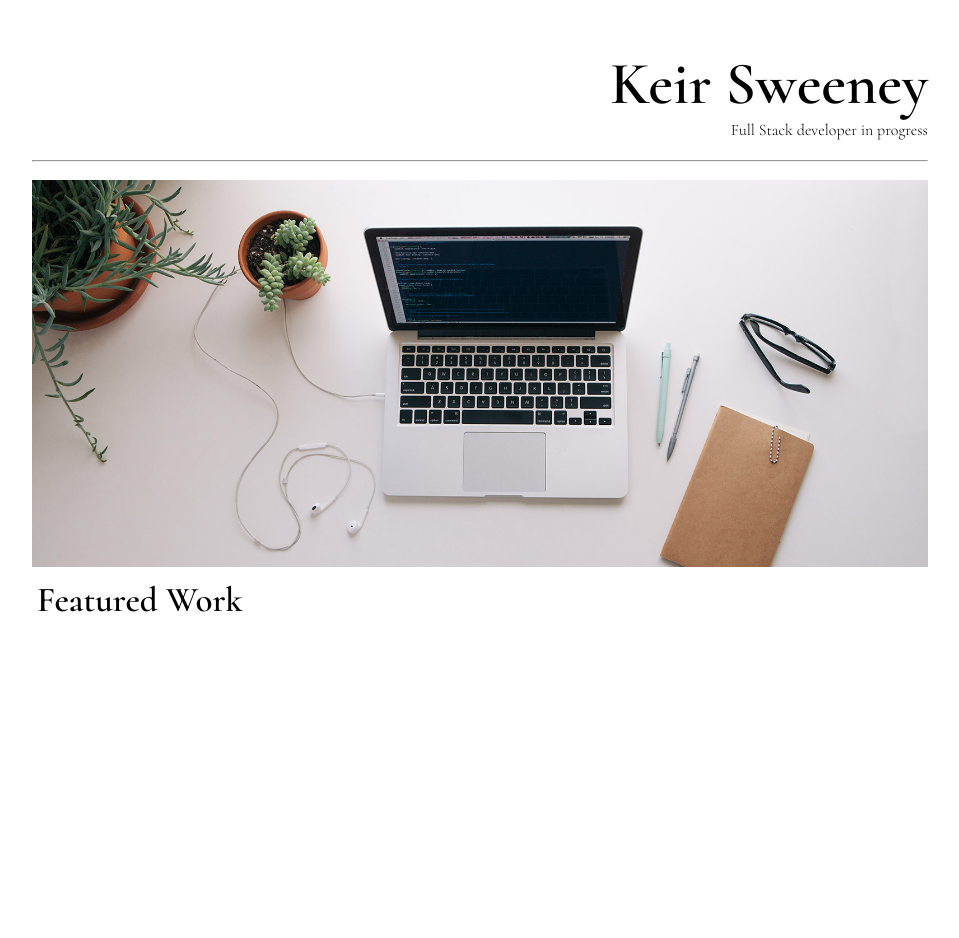
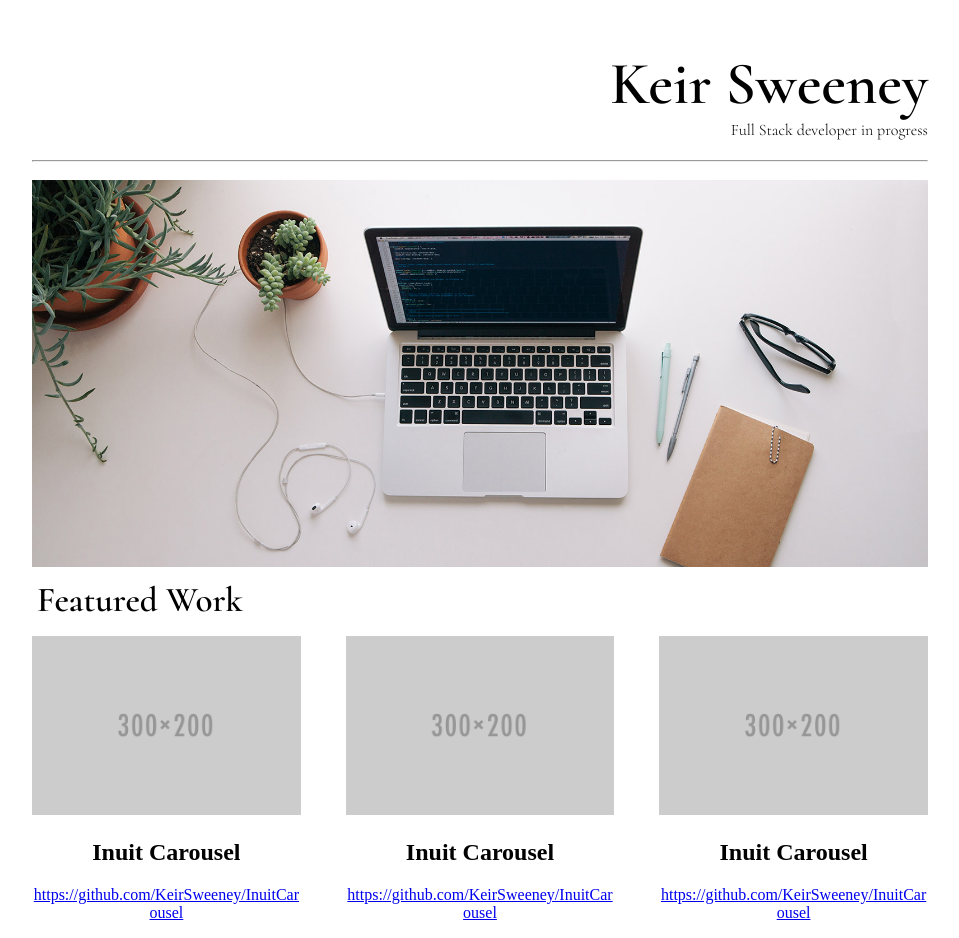
Before and after one commit to KeirSweeney/Udacity-Portfolio-Site, a website: page index.html in a window 1280 px wide. Shown: the whole page, without its empty margins (252-1211 px from the left). Before the commit the page ends 800 px from the top, so only its background shows below. Drawn offline with Linux system fonts and the light colour scheme.

Commit message:
3 features working with responsieness

```diff
--- a/index.html
+++ b/index.html
@@ -15,6 +15,23 @@
         <hr>
         <img class="hero-image" src="img/dev.jpg" alt="Developer"/>
         <h2 class="featured-work">Featured Work</h2>
+        <div class="features">
+          <div class="feature">
+            <img class="feature-img" src="img/300x200.png" alt="Featured Work 1">
+            <h2 class="feature-header">Inuit Carousel</h2>
+            <p class="feature-url"><a href=https://github.com/KeirSweeney/InuitCarousel>https://github.com/KeirSweeney/InuitCarousel</a></p>
+          </div>
+          <div class="feature">
+            <img class="feature-img" src="img/300x200.png" alt="Featured Work 1">
+            <h2 class="feature-header">Inuit Carousel</h2>
+            <p class="feature-url"><a href=https://github.com/KeirSweeney/InuitCarousel>https://github.com/KeirSweeney/InuitCarousel</a></p>
+          </div>
+          <div class="feature">
+            <img class="feature-img" src="img/300x200.png" alt="Featured Work 1">
+            <h2 class="feature-header">Inuit Carousel</h2>
+            <p class="feature-url"><a href=https://github.com/KeirSweeney/InuitCarousel>https://github.com/KeirSweeney/InuitCarousel</a></p>
+          </div>
+        </div>
       </div>
     </div>
   </body>
--- a/main.css
+++ b/main.css
@@ -43,3 +43,31 @@ body {
   font-weight: 600;
   font-size: 35px;
 }
+
+.features {
+  display: flex;
+  margin-top: 15px;
+}
+
+.feature {
+  width: 30%;
+  height: auto;
+  margin-right: 5%;
+}
+.feature:last-child{
+    margin-right: 0;
+}
+
+.feature-header {
+  text-align: center;
+  word-break: break-all;
+}
+
+.feature-url {
+  text-align: center;
+  word-break: break-all;
+}
+
+.feature-img {
+  width: 100%;
+}
```
Also changed, not shown: img/300x200.png (added). Lines whose indentation alone changed are shown as unchanged.
